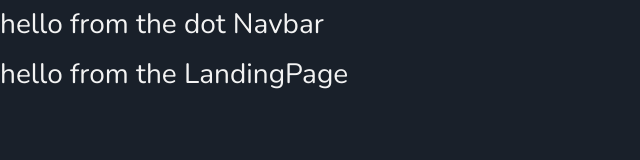
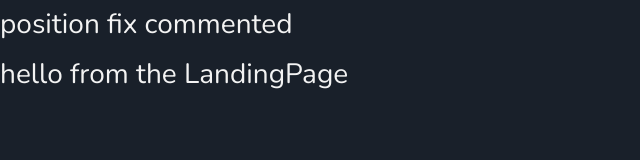
Before and after one commit to JoeSal777/joesal-portifolio, a React (Create React App) app: page / in a window 1280 px wide. Shown: the top 160 px of the page, without its empty margins (0-640 px from the left). Built offline with nearby package versions, Linux system fonts and the light colour scheme.

Commit message:
position fix commented

```diff
--- a/src/App.scss
+++ b/src/App.scss
@@ -28,7 +28,7 @@ body::-webkit-scrollbar {
 
 // Navbar
 .navbar {
-  position: fixed;
+  //position: fixed;
   top: 0;
   left: 0 !important;
   margin: 0px !important;
--- a/src/components/Navbar.js
+++ b/src/components/Navbar.js
@@ -11,7 +11,7 @@ class Navbar extends Component {
         return (
             <nav className="navbar">
                <div>
-                    <h3>hello from the dot Navbar</h3>
+                    <h3>position fix commented</h3>
                 </div>
             </nav>
         );
```
